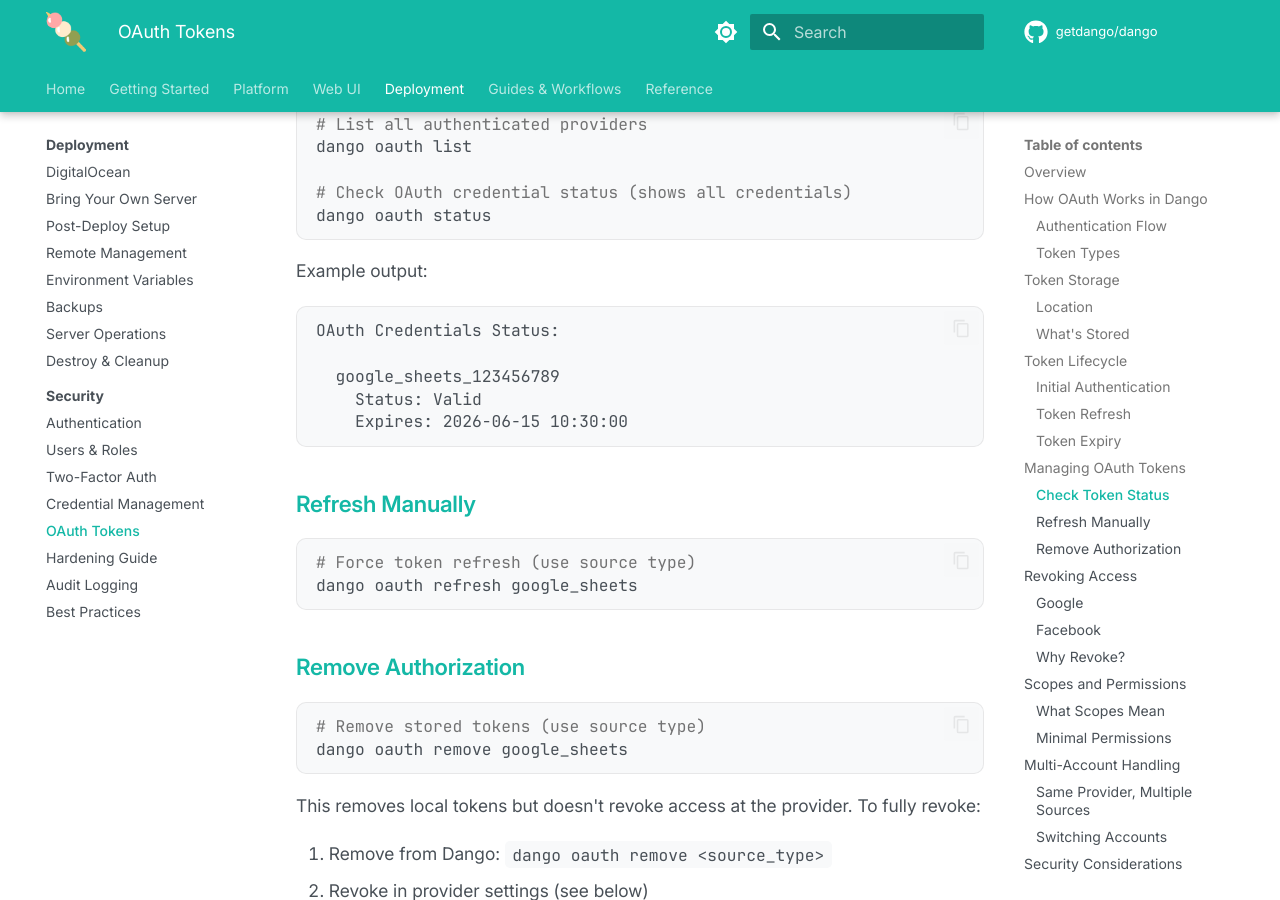
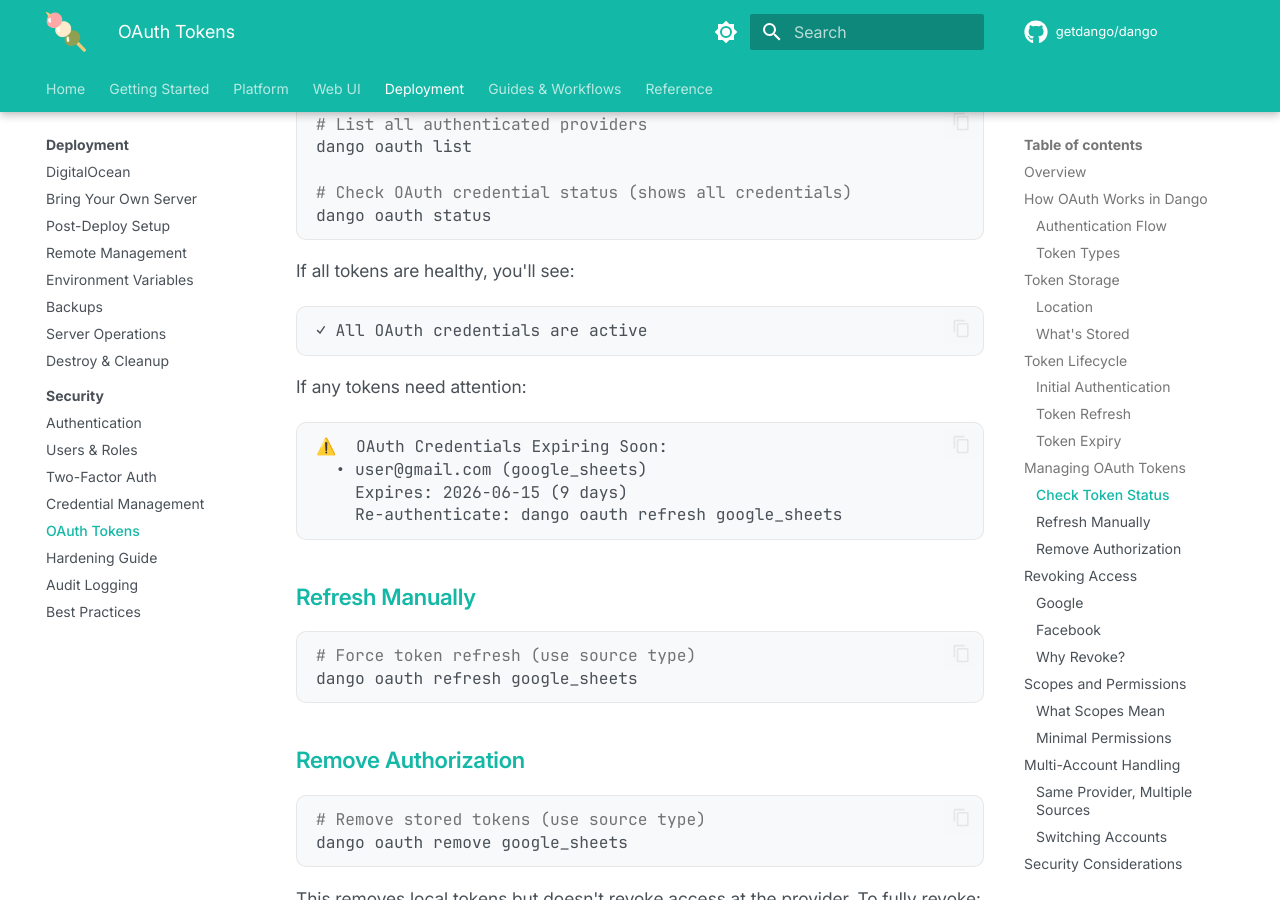
Before and after one commit to getdango/docs, an MkDocs documentation site: the page built from docs/security/oauth.md, in a window 1280 px wide and 900 px high, scrolled down 3381 px. Built offline with MkDocs 1.6.1 and Material for MkDocs 9.7.7, drawn with Linux system fonts in a browser that asks for light colours; comment, search, counter and statistics services are not loaded; the version menu is left out.

Commit message:
docs: fix stale oauth status example, dbt build refs, upgrade comment
- Replace fabricated `dango oauth status` output in security/oauth.md
  with actual CLI output format (account_info + source_type)
- Fix misleading comment in upgrade-b6.md (remote push syncs files,
  doesn't upgrade the package)
- Fix `dango run` description in cli-reference.md and
  generate_cli_reference.py: wraps `dbt build`, not `dbt run`

Co-Authored-By: Claude Opus 4.6 (1M context) <noreply@anthropic.com>

````diff
--- a/docs/security/oauth.md
+++ b/docs/security/oauth.md
@@ -128,13 +128,19 @@ dango oauth list
 dango oauth status
 ```
 
-Example output:
+If all tokens are healthy, you'll see:
+
 ```
-OAuth Credentials Status:
+✓ All OAuth credentials are active
+```
 
-  google_sheets_123456789
-    Status: Valid
-    Expires: 2026-06-15 10:30:00
+If any tokens need attention:
+
+```
+⚠️  OAuth Credentials Expiring Soon:
+  • user@gmail.com (google_sheets)
+    Expires: 2026-06-15 (9 days)
+    Re-authenticate: dango oauth refresh google_sheets
 ```
 
 ### Refresh Manually
````
Also changed, not shown: docs/cli/cli-reference.md (+2 -2 lines), docs/guides/upgrade-b6.md (+1 -1 lines), 1 other file.
